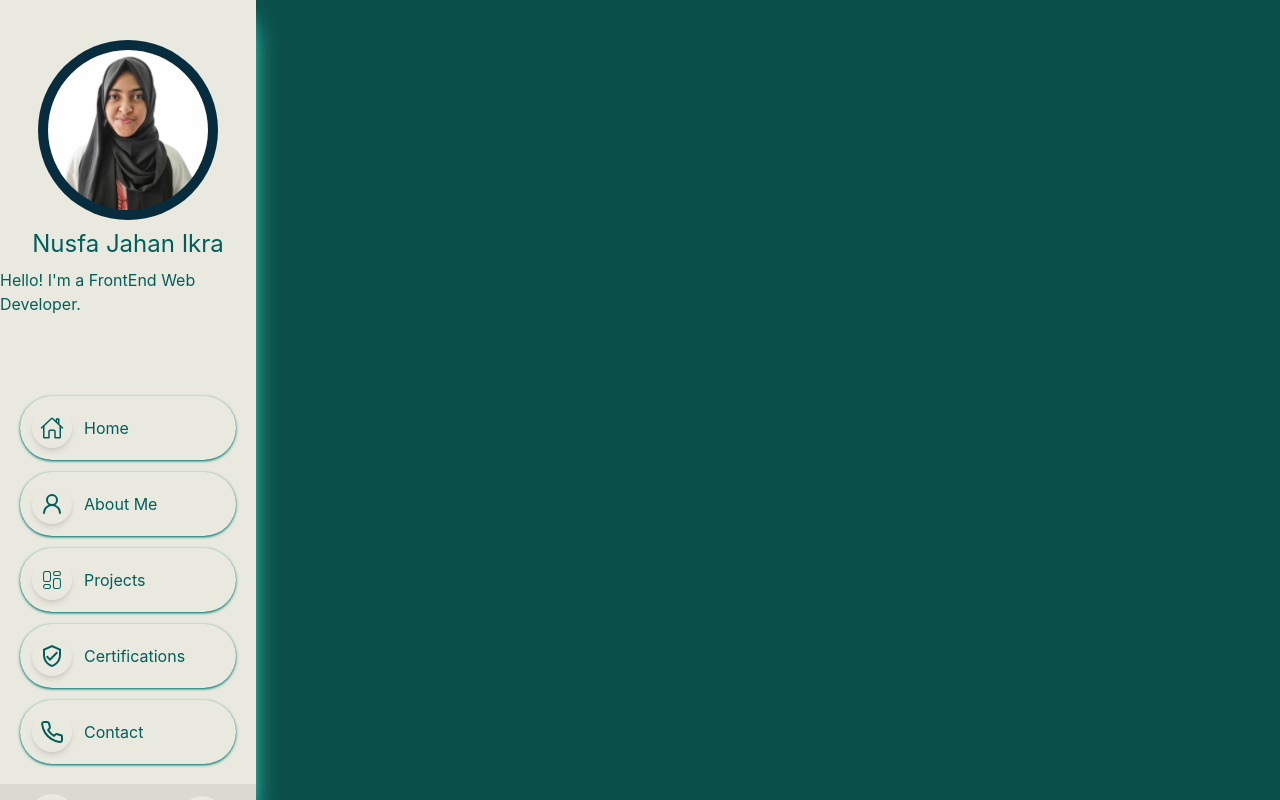
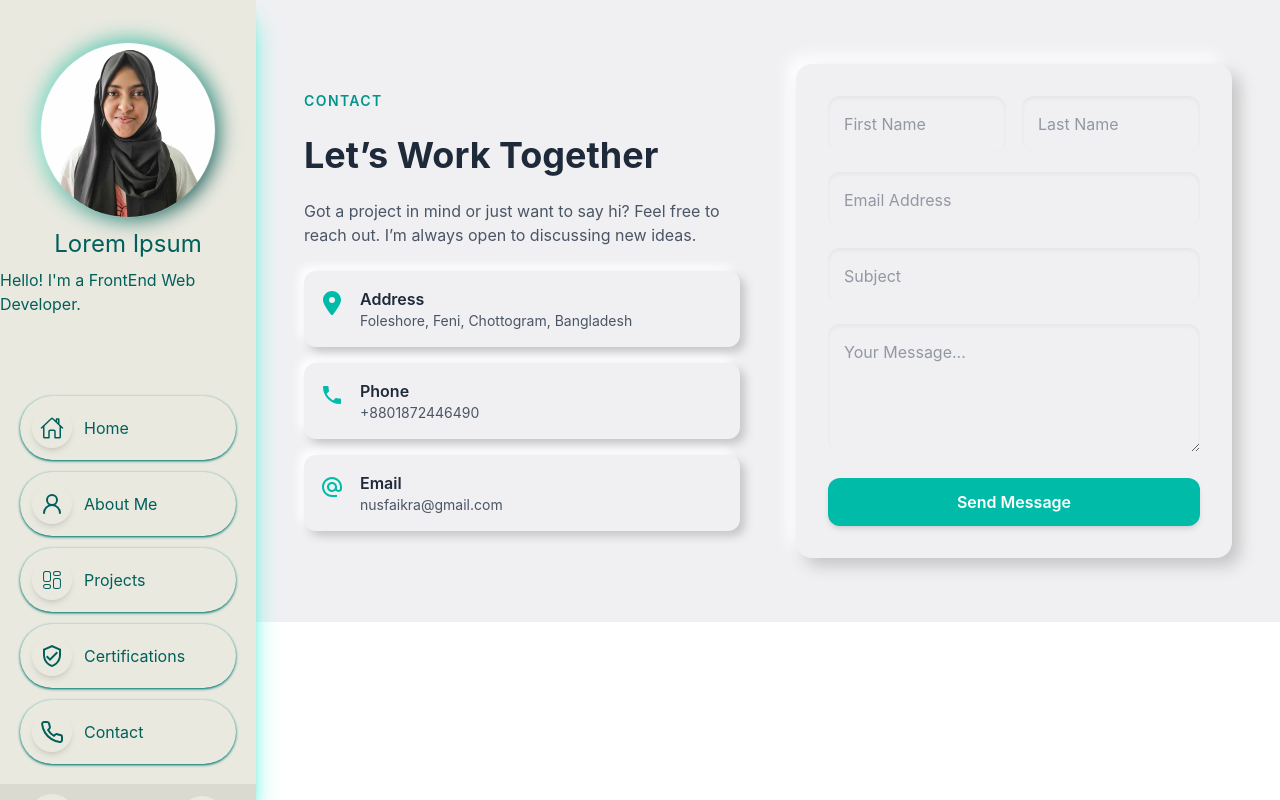
Before and after one commit to NusfaJahan61/Portfolio, a React (Vite) app: page / in a window 1280 px wide. Built offline with nearby package versions, Linux system fonts and the light colour scheme.

Commit message:
Contact section added

```diff
--- a/src/App.jsx
+++ b/src/App.jsx
@@ -1,13 +1,16 @@
 import { Routes, Route } from 'react-router-dom';
 import Navbar from './components/Navbar';
+import Contact from './components/Contact';
 
 
 const App = () => {
   return (
     <main className="overflow-x-hidden w-screen h-auto bg-amber-50 md:bg-teal-900 dark:bg-[#121d37]">
-      <Routes>
-        <Route path="/" element={<Navbar />} />
-      </Routes>
+      <Navbar />
+      <div className="ml-0 md:ml-[20dvw]">
+        <Contact />
+      </div>
+
     </main>
   )
 }
--- /dev/null
+++ b/src/components/Contact.jsx
@@ -0,0 +1,115 @@
+import { FaLocationDot } from "react-icons/fa6";
+import { MdAlternateEmail, MdPhone } from "react-icons/md";
+import { FaGithub, FaLinkedin, FaFacebook, FaWhatsapp } from "react-icons/fa";
+
+const Contact = () => {
+  return (
+    <section id="contact"
+      className="w-full h-auto px-4 sm:px-6 lg:px-12 py-12 sm:py-16 bg-[#f0f0f3] dark:bg-[#121d37] transition">
+      <div className="max-w-6xl mx-auto grid grid-cols-1 md:grid-cols-2 gap-10 lg:gap-14 items-center">
+
+        {/* LEFT SIDE */}
+        <div className="space-y-6">
+          <h4 className="text-sm text-teal-600 dark:text-teal-400 font-semibold uppercase tracking-widest">
+            Contact
+          </h4>
+
+          <h2 className="text-2xl sm:text-3xl lg:text-4xl font-bold text-gray-800 dark:text-white">
+            Let’s Work Together
+          </h2>
+
+          <p className="text-gray-600 dark:text-gray-300">
+            Got a project in mind or just want to say hi? Feel free to reach out.
+            I’m always open to discussing new ideas.
+          </p>
+
+          <div className="space-y-4">
+
+            <div className="flex items-start gap-4 p-4 rounded-xl bg-[#f0f0f3] dark:bg-slate-800 shadow-[5px_5px_10px_#c5c5c5,-5px_-5px_10px_#ffffff] dark:shadow-none hover:scale-[1.02] transition">
+              <FaLocationDot className="text-teal-500 text-2xl mt-1" />
+              <div>
+                <p className="font-semibold text-gray-800 dark:text-white">
+                  Address
+                </p>
+                <p className="text-gray-600 dark:text-gray-400 text-sm">
+                  Foleshore, Feni, Chottogram, Bangladesh
+                </p>
+              </div>
+            </div>
+
+            <div className="flex items-start gap-4 p-4 rounded-xl bg-[#f0f0f3] dark:bg-slate-800 shadow-[5px_5px_10px_#c5c5c5,-5px_-5px_10px_#ffffff] dark:shadow-none hover:scale-[1.02] transition">
+              <MdPhone className="text-teal-500 text-2xl mt-1" />
+              <div>
+                <p className="font-semibold text-gray-800 dark:text-white">
+                  Phone
+                </p>
+                <p className="text-gray-600 dark:text-gray-400 text-sm">
+                  +8801872446490
+                </p>
+              </div>
+            </div>
+
+            <div className="flex items-start gap-4 p-4 rounded-xl bg-[#f0f0f3] dark:bg-slate-800 shadow-[5px_5px_10px_#c5c5c5,-5px_-5px_10px_#ffffff] dark:shadow-none hover:scale-[1.02] transition">
+              <MdAlternateEmail className="text-teal-500 text-2xl mt-1" />
+              <div>
+                <p className="font-semibold text-gray-800 dark:text-white">
+                  Email
+                </p>
+                <p className="text-gray-600 dark:text-gray-400 text-sm">
+                  nusfaikra@gmail.com
+                </p>
+              </div>
+            </div>
+          </div>
+        </div>
+
+        {/* RIGHT SIDE - FORM */}
+        <div className="p-6 sm:p-8 rounded-2xl bg-[#f0f0f3] dark:bg-slate-800 shadow-[8px_8px_16px_#c5c5c5,-8px_-8px_16px_#ffffff] dark:shadow-none">
+
+          <form className="space-y-5">
+
+            <div className="grid grid-cols-1 sm:grid-cols-2 gap-4">
+              <input
+                type="text"
+                placeholder="First Name"
+                className="w-full p-3 sm:p-4 rounded-xl bg-[#f0f0f3] dark:bg-slate-700 shadow-inner outline-none focus:shadow-[0_0_10px_#14b8a6] transition text-gray-700 dark:text-white"
+              />
+              <input
+                type="text"
+                placeholder="Last Name"
+                className="w-full p-3 sm:p-4 rounded-xl bg-[#f0f0f3] dark:bg-slate-700 shadow-inner outline-none focus:shadow-[0_0_10px_#14b8a6] transition text-gray-700 dark:text-white"
+              />
+            </div>
+
+            <input
+              type="email"
+              placeholder="Email Address"
+              className="w-full p-3 sm:p-4 rounded-xl bg-[#f0f0f3] dark:bg-slate-700 shadow-inner outline-none focus:shadow-[0_0_10px_#14b8a6] transition text-gray-700 dark:text-white"
+            />
+
+            <input
+              type="text"
+              placeholder="Subject"
+              className="w-full p-3 sm:p-4 rounded-xl bg-[#f0f0f3] dark:bg-slate-700 shadow-inner outline-none focus:shadow-[0_0_10px_#14b8a6] transition text-gray-700 dark:text-white"
+            />
+
+            <textarea
+              rows="4"
+              placeholder="Your Message..."
+              className="w-full p-3 sm:p-4 rounded-xl bg-[#f0f0f3] dark:bg-slate-700 shadow-inner outline-none focus:shadow-[0_0_10px_#14b8a6] transition text-gray-700 dark:text-white"
+            ></textarea>
+
+            <button
+              type="submit"
+              className="w-full py-3 rounded-xl bg-teal-500 text-white font-semibold hover:bg-teal-600 transition hover:scale-[1.02] shadow-md"
+            >
+              Send Message
+            </button>
+          </form>
+        </div>
+      </div>
+    </section>
+  );
+};
+
+export default Contact;
--- a/src/components/Navbar.jsx
+++ b/src/components/Navbar.jsx
@@ -59,16 +59,16 @@ const Navbar = () => {
   }
 
   return (
-    <aside className="navbar w-[20dvw] h-screen flex flex-col justify-between  bg-[#e9e9e0] dark:bg-slate-900 shadow-xl shadow-teal-300 text-teal-800 dark:text-teal-300">
+    <aside className="fixed top-0 bottom-0 left-0 navbar w-[20dvw] h-screen flex flex-col justify-between  bg-[#e9e9e0] dark:bg-slate-900 shadow-xl shadow-teal-300 text-teal-800 dark:text-teal-300">
 
       <div className="flex flex-col gap-5">
         {/* ----------SIDEBAR HEADER---------- */}
 
         <div className="sidebarheader flex flex-col justify-center items-center my-10 gap-2">
-          <div className="profilePic">
-            <img className="rounded-full size-40 object-cover" src={MY_INFO.picture} alt="image" />
+          <div className="imgRing">
+            <img className="imgInner" src={MY_INFO.picture} alt="image" />
           </div>
-          <h1 className="text-2xl ">Nusfa Jahan Ikra</h1>
+          <h1 className="text-2xl ">Lorem Ipsum</h1>
           <p className=" ">Hello! I'm a FrontEnd Web Developer.</p>
         </div>
 
@@ -76,38 +76,38 @@ const Navbar = () => {
 
         <ul className="p-5 flex flex-col gap-3 ">
           <NavLink to='/'>
-            <a className={`navMenu`} href="#">
+            <p className={`navMenu`}>
               <span className="navIcon "><IoHomeOutline /></span>
               <span className="">Home</span>
-            </a>
+            </p>
           </NavLink>
 
           <NavLink>
-            <a className=" navMenu" href="#">
+            <p className=" navMenu">
               <span className="navIcon"><LuUserRound /></span>
               <span>About Me</span>
-            </a>
+            </p>
           </NavLink>
 
           <NavLink>
-            <a className=" navMenu" href="#">
+            <p className=" navMenu">
               <span className="navIcon"><CiGrid42 /></span>
               <span>Projects</span>
-            </a>
+            </p>
           </NavLink>
           <NavLink>
 
-            <a className=" navMenu" href="#">
+            <p className=" navMenu">
               <span className="navIcon"><MdOutlineVerifiedUser /></span>
               <span>Certifications</span>
-            </a>
+            </p>
           </NavLink>
 
           <NavLink>
-            <a className=" navMenu" href="#">
+            <p className=" navMenu">
               <span className="navIcon"><LuPhone /></span>
               <span>Contact</span>
-            </a>
+            </p>
           </NavLink>
 
         </ul>
--- a/src/index.css
+++ b/src/index.css
@@ -7,6 +7,8 @@ body,
 #root {
   height: 100%;
 }
+
+/* ---------------------NAVBAR STYLES-------------------- */
 
 @keyframes NavbarHoverEffect {
   0% {
@@ -49,37 +51,55 @@ body,
   z-index: 1;
 }
 
-.profilePic {
-  background: #062c3d;
-  aspect-ratio: 1/1;
-  border-radius: 50%;
-  height: 180px;
-  position: relative;
-  display: flex;
-  justify-content: center;
-  align-items: center;
+/* ---------------------GLOWING IMAGE STYLES-------------------- */
+
+@keyframes spinRing {
+  from {
+    transform: rotate(0deg);
+  }
+
+  to {
+    transform: rotate(360deg);
+  }
 }
 
-.profilePic::before,
-.profilePic::after {
+.imgRing {
+  position: relative;
+  width: 180px;
+  height: 180px;
+  border-radius: 9999px;
+  padding: 2px;
+  display: inline-block;
+}
+
+.imgRing::before {
   content: "";
   position: absolute;
-  height: 100%;
-  width: 100%;
-  background-color: conic-gradient(from 0deg at center,
-      #0F4359,
-      #17c99d,
-      #1a8469,
-      #062c3d);
-  z-index: -2;
-  padding: 2px
+  inset: -1px;
+  border-radius: 9999px;
+  background: conic-gradient(from 0deg,
+      #0B4F4A,
+      #83e0cd,
+      #4fbda7,
+      #0B4F4A);
+
+  filter: blur(10px);
+  animation: spinRing 4s linear infinite;
+  z-index: 0;
 }
 
-.profilePic::after {
+.imgInner {
+  width: 100%;
+  height: 100%;
+  border-radius: 9999px;
+  object-fit: cover;
+  position: relative;
   z-index: 1;
-  filter: blur(10px);
+  border: 1px solid rgba(255, 255, 255, 0.1);
+}
 
-}
+
+/* ---------------------CUSTOM CLASSES-------------------- */
 
 @layer components {
   .navIcon {
```
